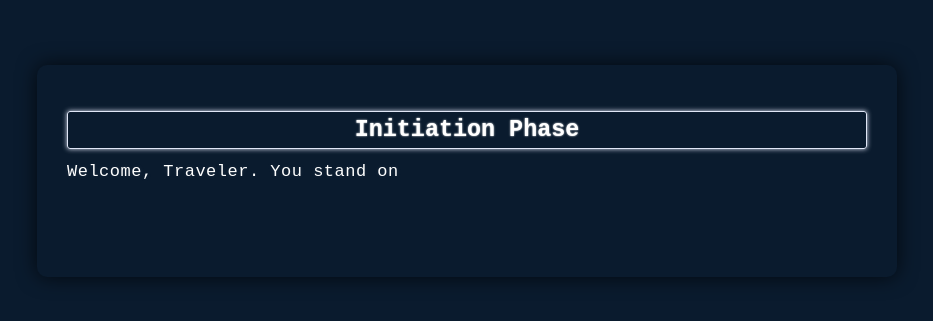
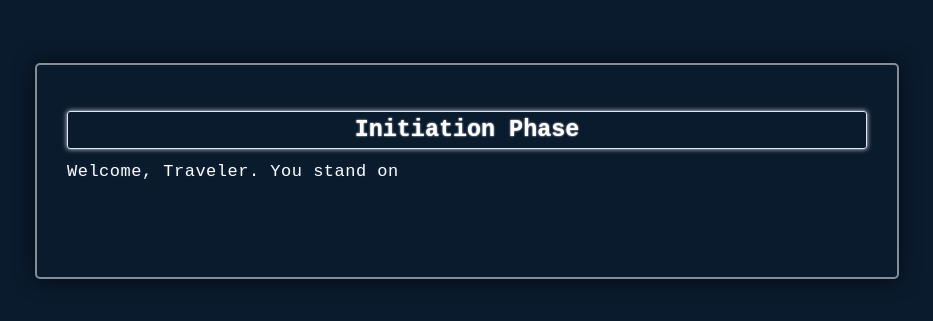
Before and after one commit to jaarda9/SysLVLUP, a plain HTML site: page SysLvLUp/Alarm/Initiation.html in a window 1280 px wide. Shown: the part 229-550 px from the top of the page, without its empty margins (173-1106 px from the left). Drawn offline with Linux system fonts and the light colour scheme.

Commit message:
Update Initiation.css

```diff
--- a/SysLvLUp/Alarm/css/Initiation.css
+++ b/SysLvLUp/Alarm/css/Initiation.css
@@ -30,9 +30,9 @@ body {
     text-align: center;
     background-color: #0A1B2E;
     padding: 30px;
-    border: 0px solid #e0e6f6;
+    border: 2px solid rgba(255, 255, 255, 0.5); /* White semi-transparent borders */
     box-shadow: 0 0 20px rgba(0, 0, 0, 0.7); /* Stronger shadow for depth */
-    border-radius: 10px;
+    border-radius: 5px;
     animation: dropDown 2s ease forwards; /* Extended duration for smoothness */
     transition: max-height 2s ease-out; /* Extended transition time */
     max-height: 1000px; /* Adjust as needed */
```
